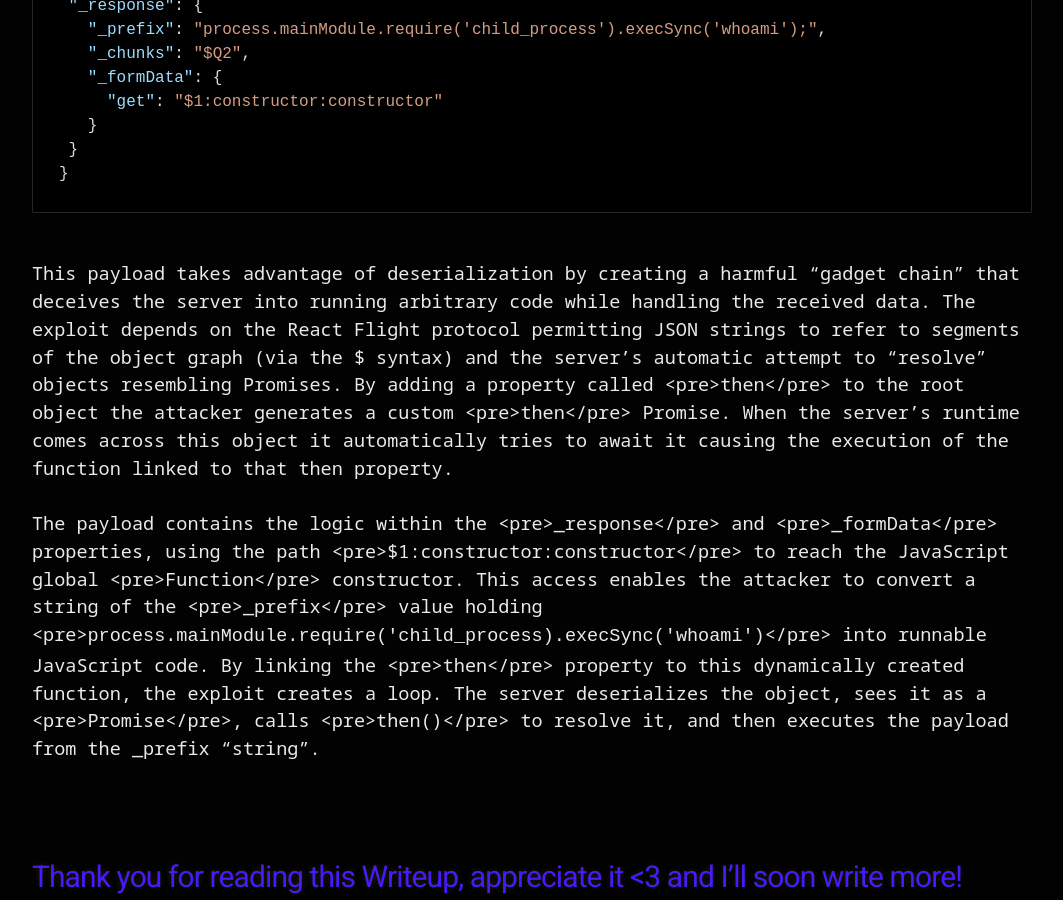
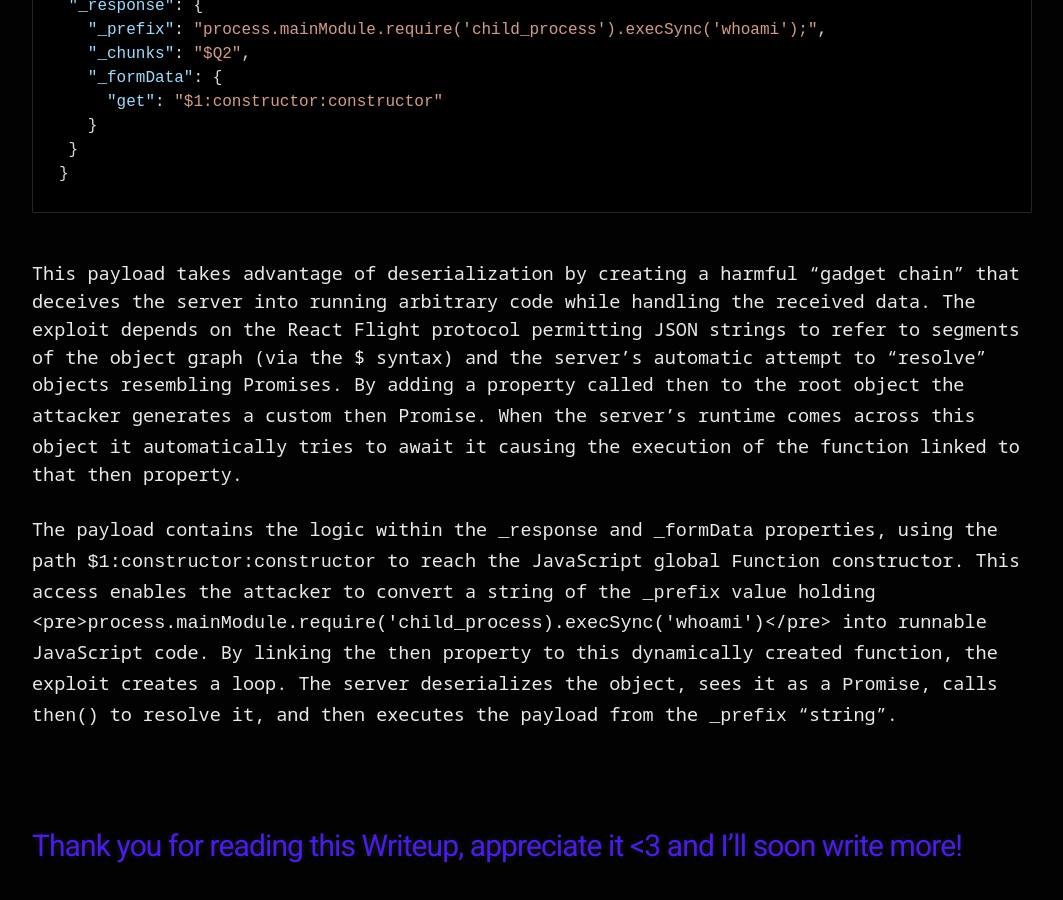
Before and after one commit to 20kilograma/blog, a Jekyll site: the page built from react2shell.md, in a window 1280 px wide and 900 px high, scrolled down 1631 px. Shown: the whole window, without its empty margins (108-1171 px from the left). Built offline with Jekyll 4.4.1, drawn with Linux system fonts in a browser that asks for light colours; nearby versions of some CDN libraries; some web fonts are replaced; our own code applies the rules of GitHub Pages for plain Markdown files.

Commit message:
Fix formatting and clarify payload explanation

```diff
--- a/react2shell.md
+++ b/react2shell.md
@@ -34,9 +34,9 @@
 }
 </code></pre>
 <br>
-This payload takes advantage of deserialization by creating a harmful "gadget chain" that deceives the server into running arbitrary code while handling the received data. The exploit depends on the React Flight protocol permitting JSON strings to refer to segments of the object graph (via the $ syntax) and the server's automatic attempt to "resolve" objects resembling Promises. By adding a property called <pre>then</pre> to the root object the attacker generates a custom <pre>then</pre> Promise. When the server's runtime comes across this object it automatically tries to await it causing the execution of the function linked to that then property.
+This payload takes advantage of deserialization by creating a harmful "gadget chain" that deceives the server into running arbitrary code while handling the received data. The exploit depends on the React Flight protocol permitting JSON strings to refer to segments of the object graph (via the $ syntax) and the server's automatic attempt to "resolve" objects resembling Promises. By adding a property called <code>then</code> to the root object the attacker generates a custom <code>then</code> Promise. When the server's runtime comes across this object it automatically tries to await it causing the execution of the function linked to that then property.
 <br><br>
-The payload contains the logic within the <pre>_response</pre> and <pre>_formData</pre> properties, using the path <pre>$1:constructor:constructor</pre> to reach the JavaScript global <pre>Function</pre> constructor. This access enables the attacker to convert a string of the <pre>_prefix</pre> value holding <pre><code class="language-js">process.mainModule.require('child_process).execSync('whoami')</code></pre> into runnable JavaScript code. By linking the <pre>then</pre> property to this dynamically created function, the exploit creates a loop. The server deserializes the object, sees it as a <pre>Promise</pre>, calls <pre>then()</pre> to resolve it, and then executes the payload from the _prefix "string".
+The payload contains the logic within the <code>_response</code> and <code>_formData</code> properties, using the path <code>$1:constructor:constructor</code> to reach the JavaScript global <code>Function</code> constructor. This access enables the attacker to convert a string of the <code>_prefix</code> value holding <pre><code class="language-js">process.mainModule.require('child_process).execSync('whoami')</code></pre> into runnable JavaScript code. By linking the <code>then</code> property to this dynamically created function, the exploit creates a loop. The server deserializes the object, sees it as a <code>Promise</code>, calls <code>then()</code> to resolve it, and then executes the payload from the <code>_prefix</code> "string".
 
 <br>
 <br>
```
